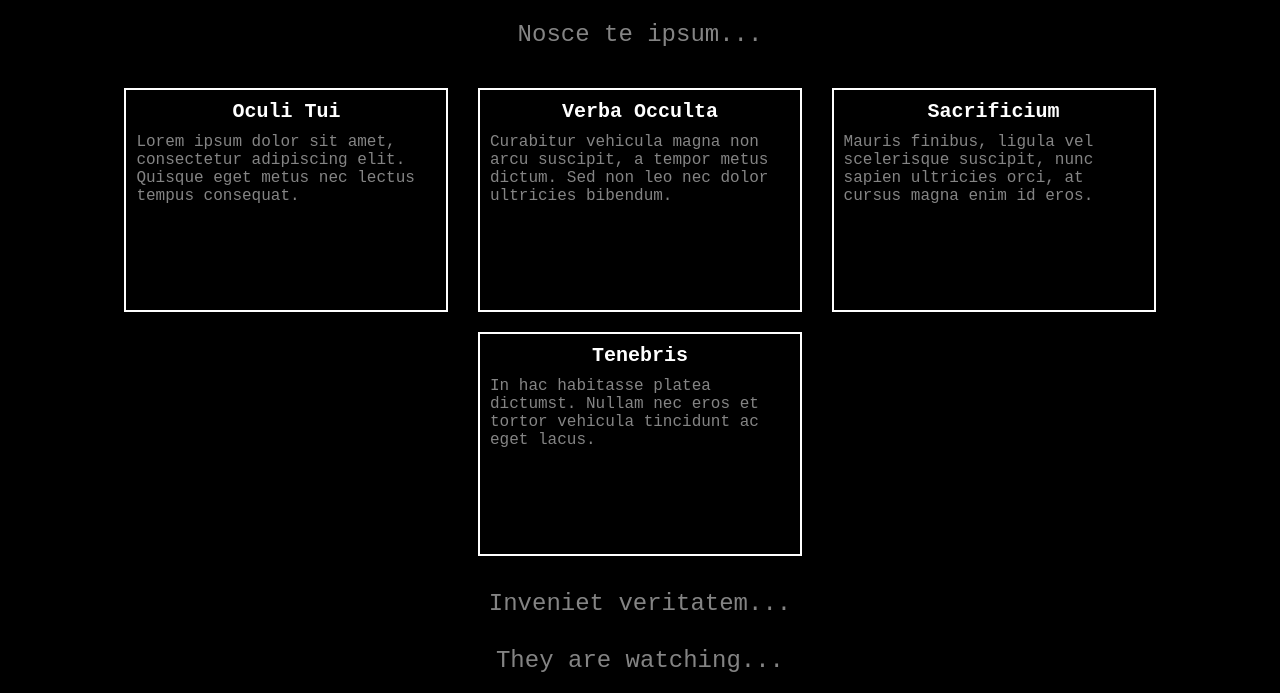
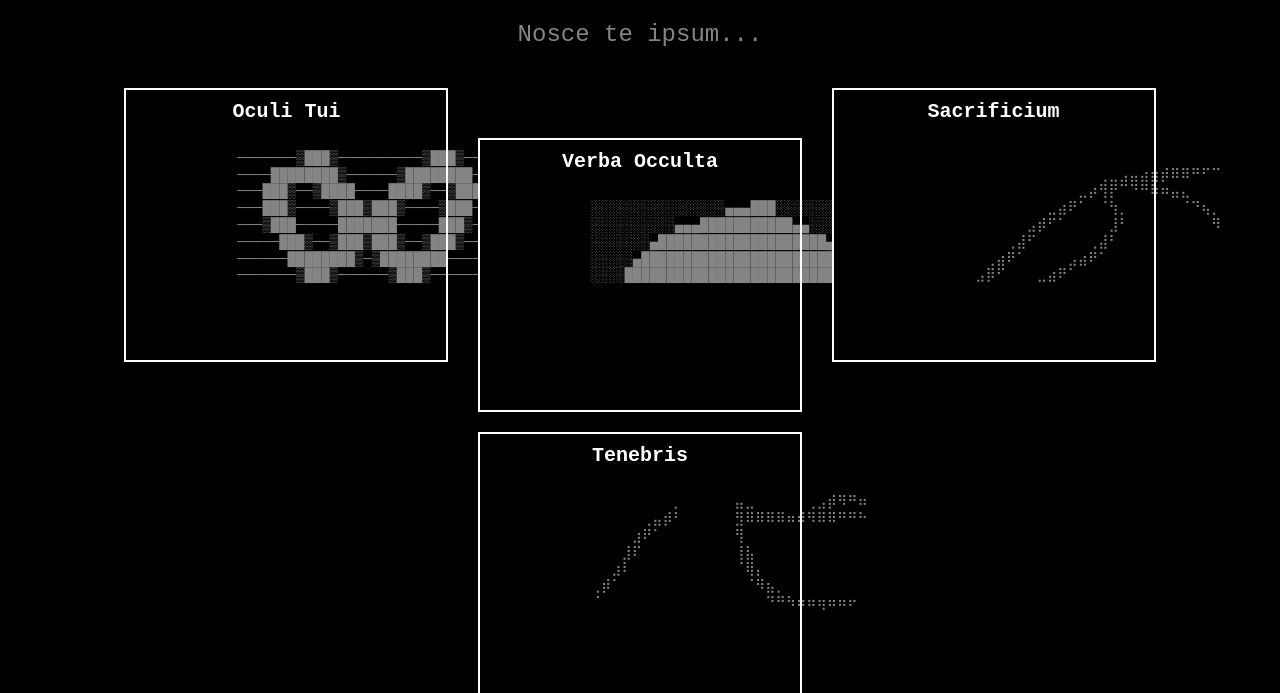
Before and after one commit to MrSpacePyppy/the_abyss, a plain HTML site: page index.html in a window 1280 px wide. Shown: the part 107-800 px from the top of the page. Drawn offline with Linux system fonts and the light colour scheme.

Commit message:
Update index.html

```diff
--- a/index.html
+++ b/index.html
@@ -29,7 +29,7 @@
             background-color: black;
             border: 2px solid white;
             width: 300px;
-            height: 200px;
+            height: 250px;
             margin: 10px;
             padding: 10px;
             text-align: left;
@@ -42,9 +42,11 @@
             color: white;
         }
         .window p {
-            font-size: 16px;
+            font-size: 14px;
             margin-top: 10px;
             color: white;
+            line-height: 1.2;
+            white-space: pre;
         }
         @keyframes flicker {
             0%, 100% { opacity: 1; }
@@ -66,25 +68,58 @@
 
     <div class="window">
         <h2>Oculi Tui</h2>
-        <p>Lorem ipsum dolor sit amet, consectetur adipiscing elit. Quisque eget metus nec lectus tempus consequat.</p>
+        <p>
+            ───────▒███▒──────────▒███▒──────
+            ────████████▒──────▒████████─────
+            ───███▒──▒████────████▒──▒███────
+            ───███▒────▒███▒███▒────▒███─────
+            ───▒███─────███████─────███▒─────
+            ─────███▒──▒███▒███▒──▒███▒──────
+            ──────████████▒─▒████████────────
+            ───────▒███▒──────▒███▒──────────
+        </p>
     </div>
     <div class="window">
         <h2>Verba Occulta</h2>
-        <p>Curabitur vehicula magna non arcu suscipit, a tempor metus dictum. Sed non leo nec dolor ultricies bibendum.</p>
+        <p>
+            ░░░░░░░░░░░░░░░░▄▄▄███░░░░░░░░░░░
+            ░░░░░░░░░░▄▄▄███████████▄▄░░░░░░░
+            ░░░░░░░▄████████████████████▄░░░░
+            ░░░░░▄████████████████████████░░░
+            ░░░░████████████████████████████░
+        </p>
     </div>
     <div class="window">
         <h2>Sacrificium</h2>
-        <p>Mauris finibus, ligula vel scelerisque suscipit, nunc sapien ultricies orci, at cursus magna enim id eros.</p>
+        <p>
+            ⠀⠀⠀⠀⠀⠀⠀⠀⠀⠀⠀⠀⠀⠀⠀⠀⠀⠀⠀⠀⠀⠀⠀⠀⠀⠀⠀
+            ⠀⠀⠀⠀⠀⠀⠀⠀⠀⠀⠀⠀⠀⠀⠀⢀⣀⣠⣤⣴⣶⡾⠿⠿⠛⠋⠉
+            ⠀⠀⠀⠀⠀⠀⠀⠀⠀⠀⠀⠀⠀⣀⡴⢻⡟⠉⠙⠛⠷⠶⣤⣄⠀⠀⠀
+            ⠀⠀⠀⠀⠀⠀⠀⠀⠀⠀⣀⣴⠟⠁⠀⠈⢳⡀⠀⠀⠀⠀⠀⠈⠙⢦⡀
+            ⠀⠀⠀⠀⠀⠀⠀⠀⣠⡾⠋⠁⠀⠀⠀⠀⣸⠃⠀⠀⠀⠀⠀⠀⠀⠀⠻
+            ⠀⠀⠀⠀⠀⠀⢀⣼⠋⠀⠀⠀⠀⠀⢀⣼⠃⠀⠀⠀⠀⠀⠀⠀⠀⠀⠀
+            ⠀⠀⠀⠀⢀⣴⠟⠁⠀⠀⠀⠀⣠⣴⠟⠁⠀⠀⠀⠀⠀⠀⠀⠀⠀⠀⠀
+            ⠀⠀⠀⣠⡿⠋⠀⠀⠀⣀⣴⠟⠁⠀⠀⠀⠀⠀⠀⠀⠀⠀⠀⠀⠀⠀⠀
+        </p>
     </div>
     <div class="window">
         <h2>Tenebris</h2>
-        <p>In hac habitasse platea dictumst. Nullam nec eros et tortor vehicula tincidunt ac eget lacus.</p>
+        <p>
+            ⠀⠀⠀⠀⠀⠀⠀⠀⡀⠀⠀⠀⠀⠀⣤⣀⠀⠀⠀⠀⠀⢀⣠⡾⠻⠛⠶
+            ⠀⠀⠀⠀⠀⢀⣤⡾⠃⠀⠀⠀⠀⠀⣻⠿⠿⠿⠿⠶⠾⠻⠿⠿⠛⠛⠓
+            ⠀⠀⠀⠀⣰⠟⠁⠀⠀⠀⠀⠀⠀⠀⢻⠀⠀⠀⠀⠀⠀⠀⠀⠀⠀⠀
+            ⠀⠀⠀⣸⠏⠀⠀⠀⠀⠀⠀⠀⠀⠀⢸⣧⠀⠀⠀⠀⠀⠀⠀⠀⠀⠀
+            ⠀⠀⣰⠇⠀⠀⠀⠀⠀⠀⠀⠀⠀⠀⠈⢿⡄⠀⠀⠀⠀⠀⠀⠀⠀⠀
+            ⢀⡾⠁⠀⠀⠀⠀⠀⠀⠀⠀⠀⠀⠀⠀⠈⠻⣦⡀⠀⠀⠀⠀⠀⠀⠀
+            ⠈⠀⠀⠀⠀⠀⠀⠀⠀⠀⠀⠀⠀⠀⠀⠀⠀⠙⠛⠳⠶⠶⢶⠶⠶⠖
+        </p>
     </div>
 
     <p>Inveniet veritatem...</p>
 </body>
 </html>
 
+
     <p class="glitch">They are watching...</p>
 </body>
 </html>
```
